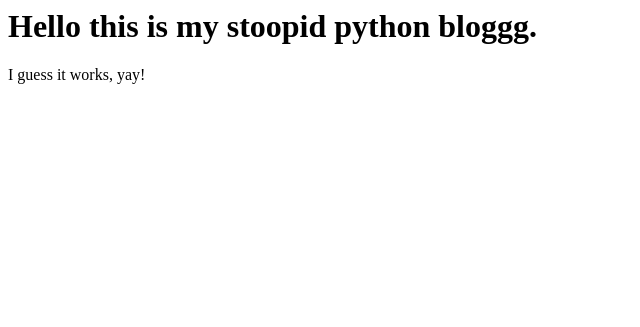
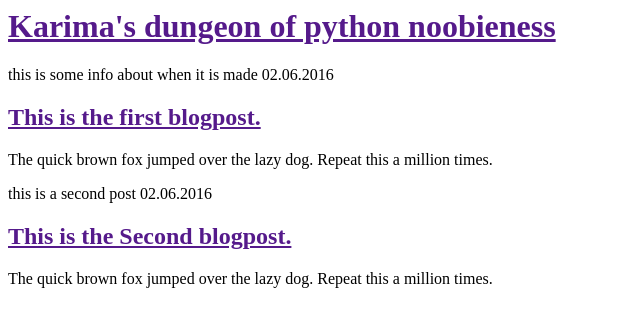
Before and after one commit to KarimaYua/django-blog, a Django app: page / in a window 1280 px wide. Shown: the top 327 px of the page, without its empty margins (0-640 px from the left). Run offline with Django 3.2, Linux system fonts and the light colour scheme.

Commit message:
Changed the html according to the django girls tutorial.

```diff
--- a/blog/templates/blog/post_list.html
+++ b/blog/templates/blog/post_list.html
@@ -3,7 +3,22 @@
 		<title>Karima's dungeon</title>
 	</head>
 	<body>
-		<h1>Hello this is my stoopid python bloggg.</h1>
-		<p>I guess it works, yay!<p>
+        <div>
+            <h1><a href="">Karima's dungeon of python noobieness</a></h1>
+        </div>
+
+        <div>
+            <p>this is some info about when it is made 02.06.2016</p>
+            <h2><a href="">This is the first blogpost.</a></h2>
+            <p>The quick brown fox jumped over the lazy dog. Repeat this a million times.</p>
+        </div>
+
+        <div>
+            <p>this is a second post 02.06.2016</p>
+            <h2><a href="">This is the Second blogpost.</a></h2>
+            <p>The quick brown fox jumped over the lazy dog. Repeat this a million times.</p>
+        </div>
+
+
 	</body>
 </html>
```
